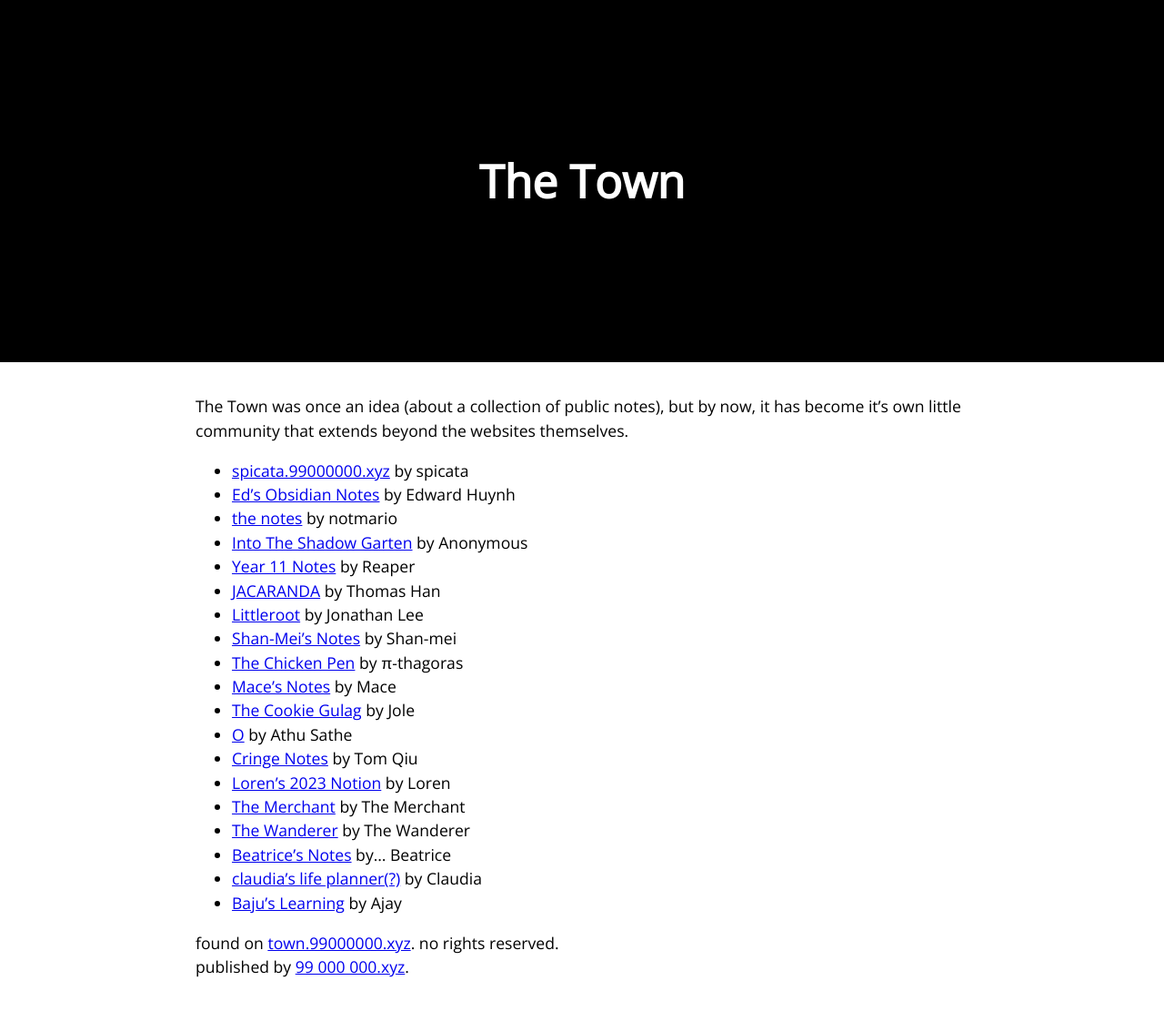
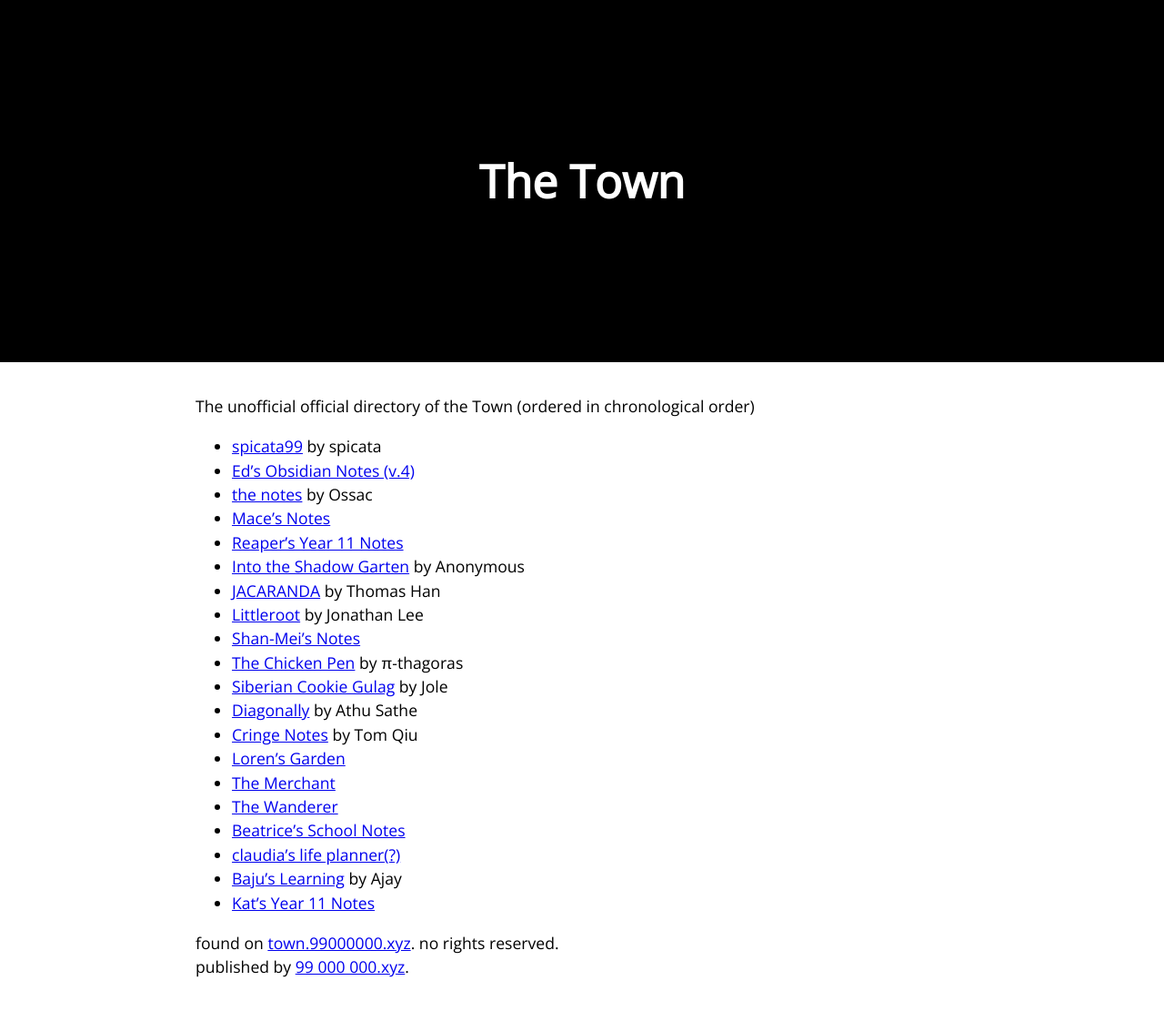
Before and after one commit to spicata/town, a Jekyll site: the page built from index.md, in a window 1280 px wide. Shown: the whole page at 91% size. Built offline with Jekyll 4.4.1, drawn with Linux system fonts in a browser that asks for light colours.

Commit message:
Added Kat and also renamed a few

```diff
--- a/index.md
+++ b/index.md
@@ -3,24 +3,25 @@ layout: default
 title: "The Town"
 ---
 
-The Town was once an idea (about a collection of public notes), but by now, it has become it's own little community that extends beyond the websites themselves.
+The unofficial official directory of the Town (ordered in chronological order)
 
-- [spicata.99000000.xyz](https://spicata.99000000.xyz/) by spicata
-- [Ed's Obsidian Notes](https://obsidiannotes-v-4.pages.dev/) by Edward Huynh
-- [the notes](https://notmario.github.io/thenotes/) by notmario
-- [Into The Shadow Garten](https://anonymoof1528.github.io/into-the-shadow-garten/) by Anonymous
-- [Year 11 Notes](https://grim4reaper.github.io/Year11Notes/) by Reaper
+- [spicata99](https://spicata.99000000.xyz/) by spicata
+- [Ed's Obsidian Notes (v.4)](https://obsidiannotes-v-4.pages.dev/)
+- [the notes](https://notmario.github.io/thenotes/) by Ossac
+- [Mace's Notes](https://macesnotes.netlify.app/)
+- [Reaper's Year 11 Notes](https://grim4reaper.github.io/Year11Notes/)
+- [Into the Shadow Garten](https://anonymoof1528.github.io/into-the-shadow-garten/) by Anonymous
 - [JACARANDA](https://nottacoz.github.io/jacaranda/) by Thomas Han
 - [Littleroot](https://nottaro.github.io/littleroot/) by Jonathan Lee
-- [Shan-Mei's Notes](https://shan-mei.github.io/shanmeis-notes/) by Shan-mei
+- [Shan-Mei's Notes](https://shan-mei.github.io/shanmeis-notes/)
 - [The Chicken Pen](https://pi-thagoras.github.io/the-chicken-pen/) by π-thagoras
-- [Mace's Notes](https://macesnotes.netlify.app/) by Mace
-- [The Cookie Gulag](https://rubver16.github.io/joles-notes/) by Jole
-- [O](https://super-cookies.github.io/duk/) by Athu Sathe
+- [Siberian Cookie Gulag](https://rubver16.github.io/joles-notes/) by Jole
+- [Diagonally](https://super-cookies.github.io/duk/) by Athu Sathe
 - [Cringe Notes](https://grimreaper2654.github.io/Notes/) by Tom Qiu
-- [Loren's 2023 Notion](https://ionized-satellite-e99.notion.site/Loren-s-2023-Notion-cd03827de0a743468d9fb5a70413fc95) by Loren
-- [The Merchant](https://harzavad.github.io/the-merchant/) by The Merchant
-- [The Wanderer](https://rewind789.github.io/wanderer-archive/) by The Wanderer
-- [Beatrice's Notes](https://beatricesychong.wixsite.com/notes) by... Beatrice
-- [claudia's life planner(?)](https://cshc.notion.site/cshc/claudia-s-life-planner-c23280690bef46b79adee2d0773c5591) by Claudia
+- [Loren's Garden](https://ionized-satellite-e99.notion.site/Loren-s-2023-Notion-cd03827de0a743468d9fb5a70413fc95)
+- [The Merchant](https://harzavad.github.io/the-merchant/)
+- [The Wanderer](https://rewind789.github.io/wanderer-archive/)
+- [Beatrice's School Notes](https://beatricesychong.wixsite.com/notes)
+- [claudia's life planner(?)](https://cshc.notion.site/cshc/claudia-s-life-planner-c23280690bef46b79adee2d0773c5591)
 - [Baju's Learning](https://rjdjcool3.github.io/baju-s/) by Ajay
+- [Kat's Year 11 Notes](https://coreonett.notion.site/coreonett/Year-11-Notes-6978dbec99e943649a3a0773b2ee0587)
```
